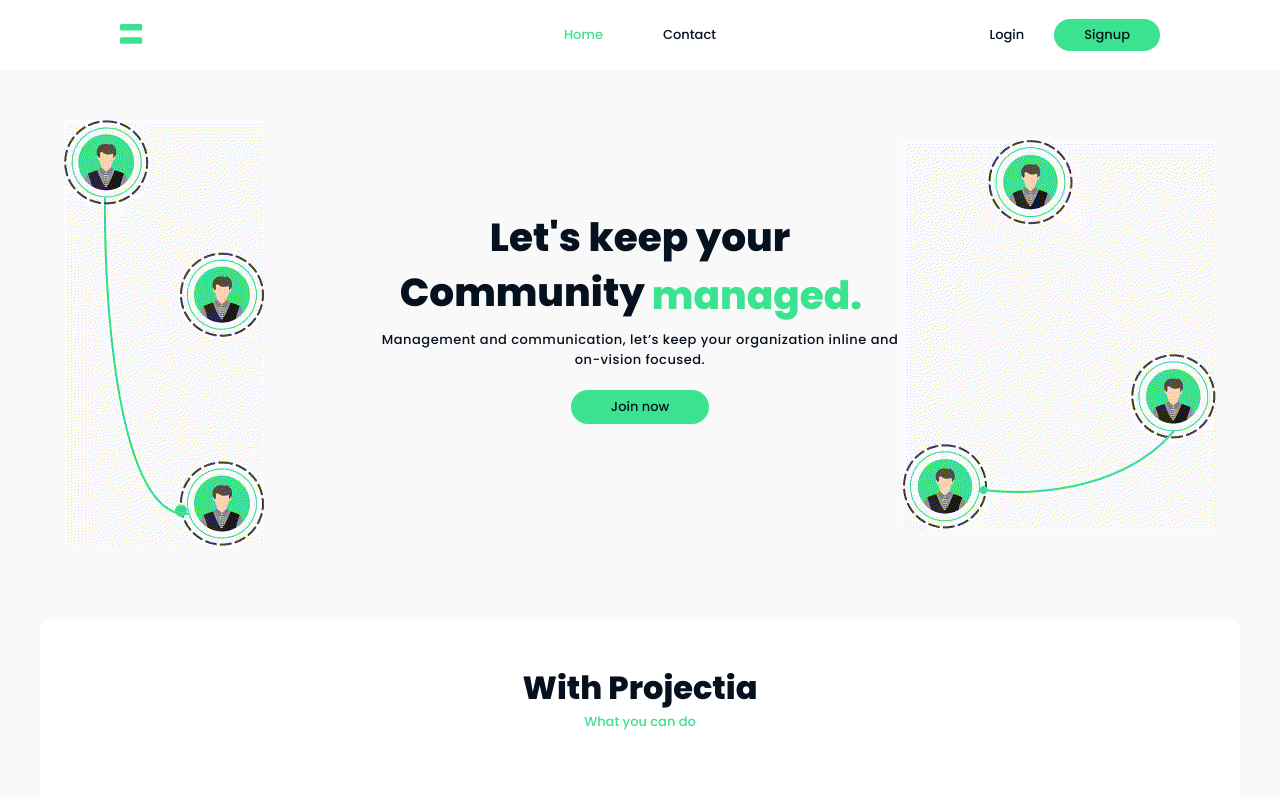
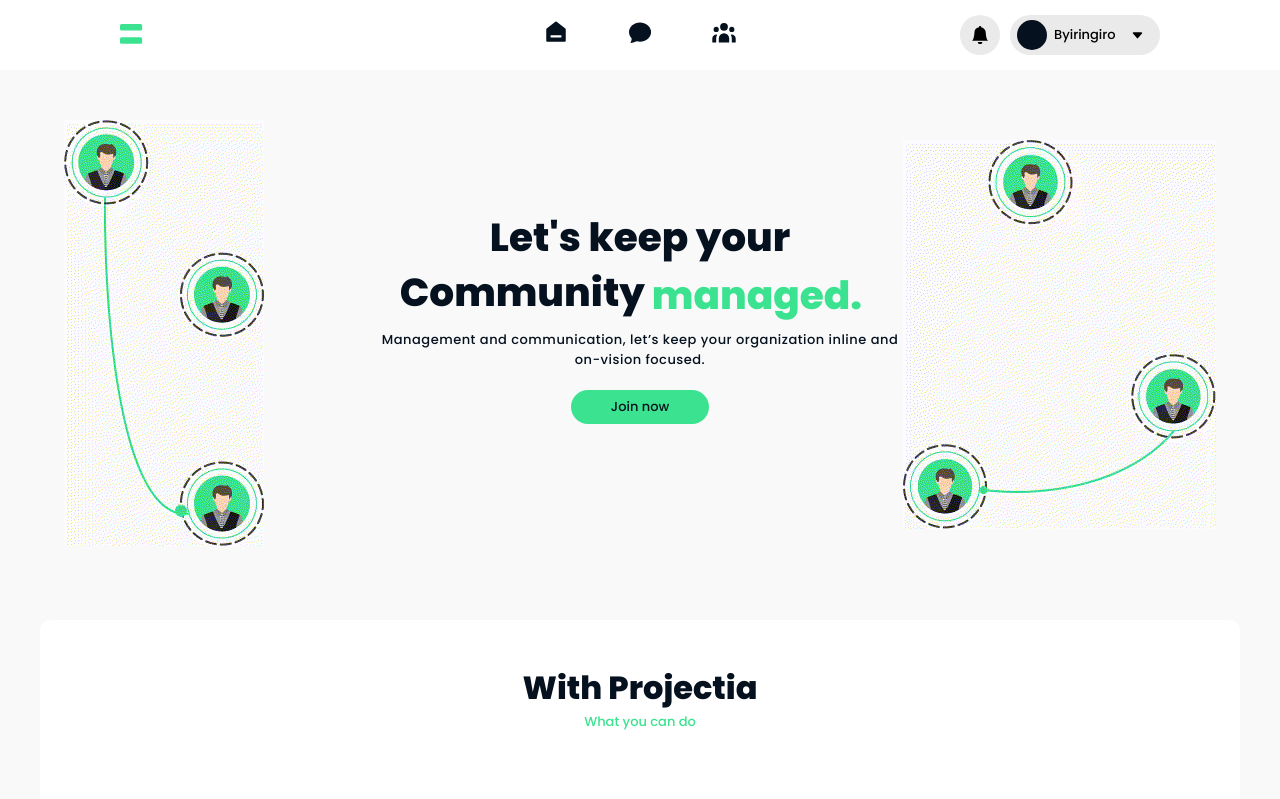
Before and after one commit to aamines/frontend, a React (Create React App) app: page / in a window 1280 px wide. Shown: the top 799 px of the page. Built offline with nearby package versions, Linux system fonts and the light colour scheme; no server answers.

Commit message:
Update nav.jsx

```diff
--- a/src/components/nav.jsx
+++ b/src/components/nav.jsx
@@ -1,11 +1,24 @@
+import styled from "styled-components";
 import React, { useEffect } from "react";
 import { Link, useLocation, useNavigate } from "react-router-dom";
-import styled from "styled-components";
+
+//icons
+import { RiHome6Fill } from "react-icons/ri";
+import { HiUserGroup } from "react-icons/hi";
+import {
+  BsFillChatFill,
+  BsBellFill,
+  BsFillCaretDownFill,
+} from "react-icons/bs";
 
 const Nav = () => {
+  //configs
   const location = useLocation();
   const navigate = useNavigate();
+
+  //local data
   const [active, setActive] = React.useState("");
+  const [authenticated, setAuthenticated] = React.useState(true);
 
   useEffect(() => {
     setActive(location.pathname);
@@ -15,8 +28,49 @@
     navigate("/");
   };
 
+  const goTo = (path) => {
+    navigate(path);
+  };
+
   return (
     <Container>
+      {authenticated ? (
+        <div className="content">
+          <div className="logo" onClick={goHome}>
+            <img src="/min_logo.svg" alt="logo" />
+          </div>
+          <div className="nav">
+            <Link to="/home" className={active === "/home" ? "active" : ""}>
+              <RiHome6Fill className="one icon" />
+            </Link>
+            <Link
+              to="/messages"
+              className={active === "/messages" ? "active" : ""}
+            >
+              <BsFillChatFill className="two icon" />
+            </Link>
+            <Link
+              to="/members"
+              className={active === "/members" ? "active" : ""}
+            >
+              <HiUserGroup className="three icon" />
+            </Link>
+          </div>
+          <div className="buttons">
+            <div
+              className="notification"
+              onClick={() => goTo("/notifications")}
+            >
+              <BsBellFill className="icon" />
+            </div>
+            <div className="profile">
+              <div className="image"></div>
+              <p className="name">Byiringiro</p>
+              <BsFillCaretDownFill className="icon" />
+            </div>
+          </div>
+        </div>
+      ) : (
         <div className="content">
           <div className="logo" onClick={goHome}>
             <img src="/min_logo.svg" alt="logo" />
@@ -25,7 +79,10 @@
             <Link to="/" className={active === "/" ? "active" : ""}>
               Home
             </Link>
-          <Link to="/contact" className={active === "/contact" ? "active" : ""}>
+            <Link
+              to="/contact"
+              className={active === "/contact" ? "active" : ""}
+            >
               Contact
             </Link>
           </div>
@@ -38,6 +95,7 @@
             </Link>
           </div>
         </div>
+      )}
     </Container>
   );
 };
@@ -102,6 +160,22 @@
       margin: 0 30px;
       text-decoration: none;
       color: var(--dark);
+
+      .icon {
+        color: var(--dark);
+      }
+
+      .one {
+        font-size: 2em;
+      }
+
+      .two {
+        font-size: 1.7em;
+      }
+
+      .three {
+        font-size: 2em;
+      }
     }
   }
 
@@ -112,6 +186,47 @@
     flex-direction: row;
     align-items: center;
     justify-content: flex-end;
+
+    .notification {
+      width: 40px;
+      height: 40px;
+      border-radius: 50%;
+      margin: 0 10px 0 0;
+      display: flex;
+      align-items: center;
+      justify-content: center;
+      background: var(--gray);
+      cursor: pointer;
+
+      .icon {
+        font-size: 1.4em;
+      }
+    }
+
+    .profile {
+      width: 150px;
+      height: 40px;
+      display: flex;
+      flex-direction: row;
+      align-items: center;
+      justify-content: flex-start;
+      padding: 0 7px;
+      border-radius: 50px;
+      background: var(--gray);
+      cursor: pointer;
+
+      .image {
+        width: 30px;
+        height: 30px;
+        margin: 0 7px 0 0;
+        border-radius: 50%;
+        background: var(--dark);
+      }
+
+      .icon {
+        margin: 0 0 0 15px;
+      }
+    }
 
     a {
       margin: 0 0 0 30px;
```
Lines whose indentation alone changed are shown as unchanged.
